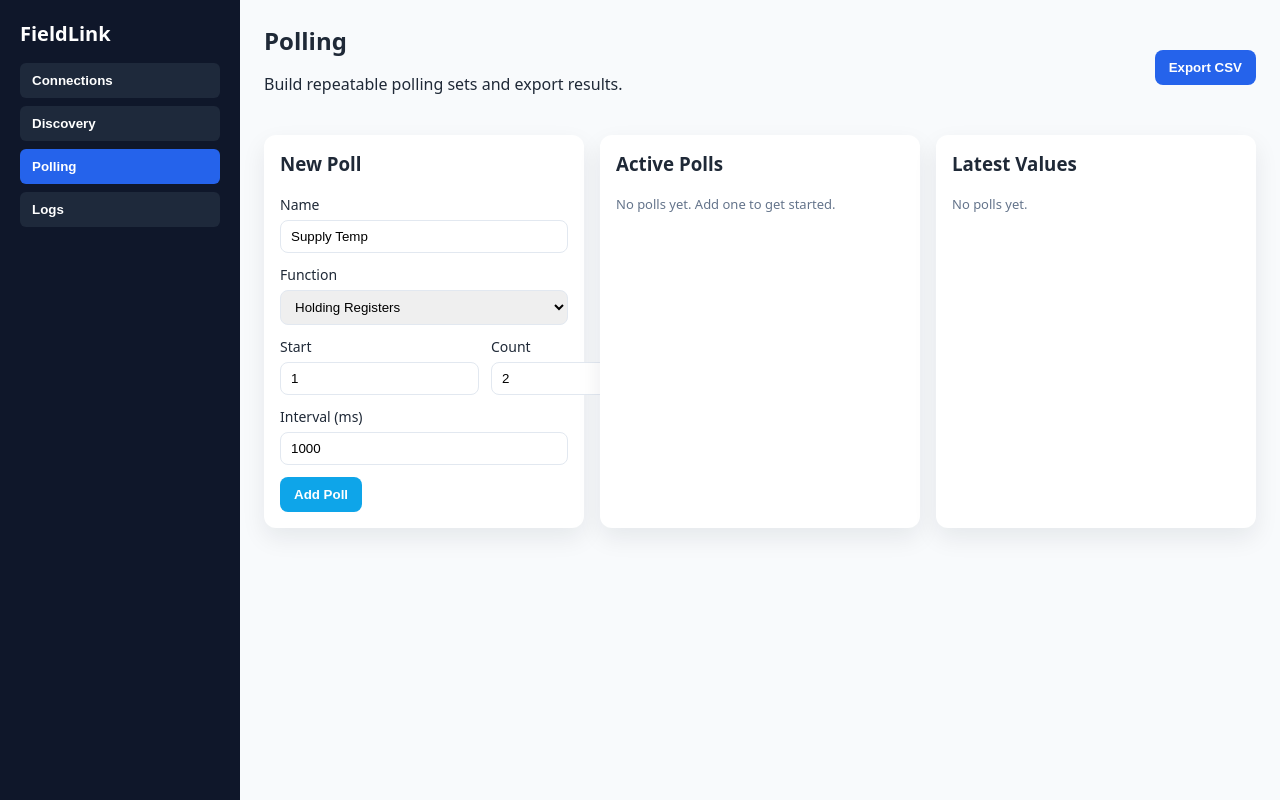
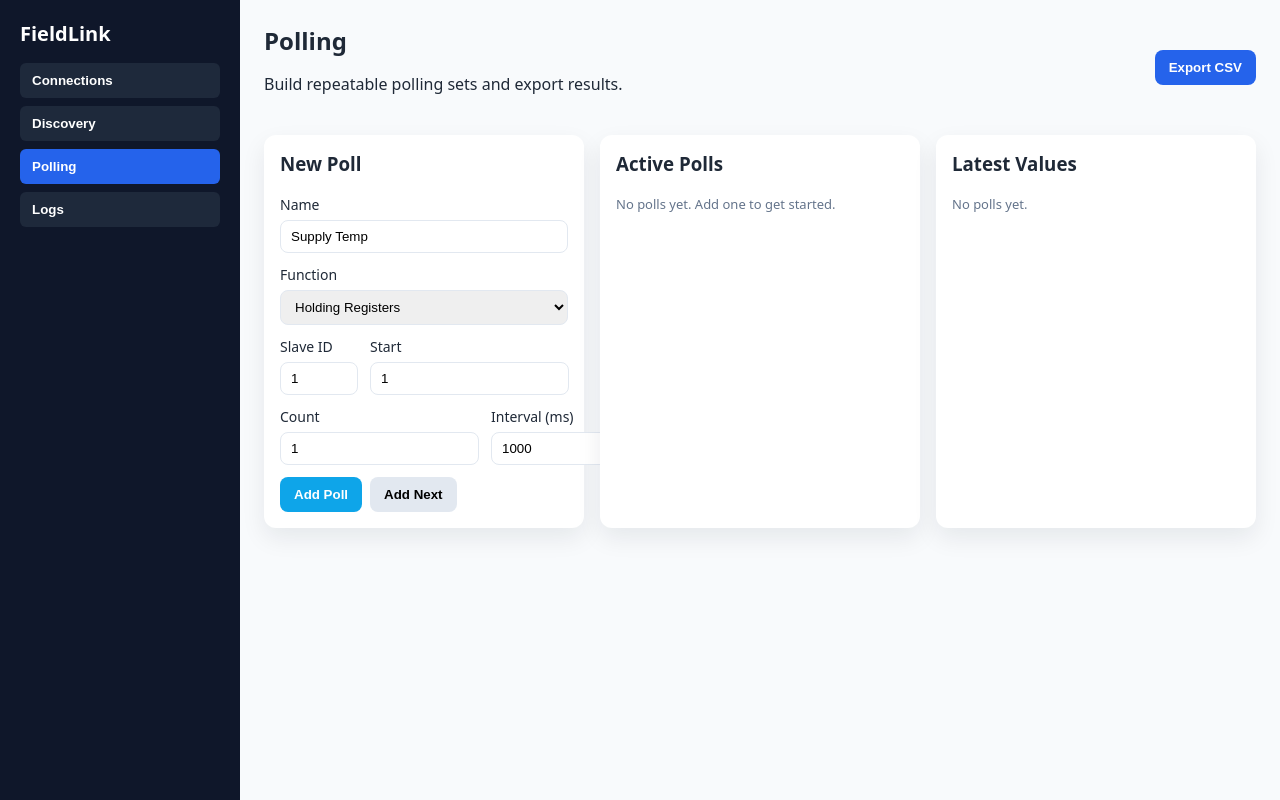
Before and after one commit to jordandarabosai-cloud/fieldlink, a React (Vite) app in the folder desktop/: page / in a window 1280 px wide. Both pictures are taken after a click on the button "Polling". Built offline with nearby package versions, Linux system fonts and the light colour scheme.

Commit message:
Add poll slave ID and quick add next register

```diff
--- a/desktop/src/App.tsx
+++ b/desktop/src/App.tsx
@@ -12,6 +12,7 @@ type PollingItem = {
   id: string;
   name: string;
   functionType: Exclude<ModbusFunction, "write">;
+  address: number;
   start: number;
   count: number;
   intervalMs: number;
@@ -68,9 +69,10 @@ export default function App() {
 
   const [pollName, setPollName] = useState<string>("Supply Temp");
   const [pollStart, setPollStart] = useState<number>(1);
-  const [pollCount, setPollCount] = useState<number>(2);
+  const [pollCount, setPollCount] = useState<number>(1);
   const [pollInterval, setPollInterval] = useState<number>(1000);
   const [pollFunction, setPollFunction] = useState<Exclude<ModbusFunction, "write">>("holding");
+  const [pollSlaveId, setPollSlaveId] = useState<number>(modbusAddress);
   const [pollItems, setPollItems] = useState<PollingItem[]>([]);
   const [pollLogs, setPollLogs] = useState<PollingLog[]>([]);
 
@@ -104,14 +106,19 @@ export default function App() {
     setStatus("Serial disconnected");
   };
 
-  const runModbusRead = async (functionType: Exclude<ModbusFunction, "write">, start: number, count: number) => {
+  const runModbusRead = async (
+    functionType: Exclude<ModbusFunction, "write">,
+    start: number,
+    count: number,
+    address = modbusAddress
+  ) => {
     if (!window.fieldlink.modbus) {
       throw new Error("Modbus bridge not available");
     }
     if (functionType === "holding") {
-      return window.fieldlink.modbus.readHolding({ address: modbusAddress, start, count });
+      return window.fieldlink.modbus.readHolding({ address, start, count });
     }
-    return window.fieldlink.modbus.readInput({ address: modbusAddress, start, count });
+    return window.fieldlink.modbus.readInput({ address, start, count });
   };
 
   const handleModbusAction = async () => {
@@ -138,7 +145,7 @@ export default function App() {
     }
   };
 
-  const handleAddPoll = () => {
+  const handleAddPoll = (startOverride?: number) => {
     const id = crypto.randomUUID();
     setPollItems((items) => [
       ...items,
@@ -146,12 +153,19 @@ export default function App() {
         id,
         name: pollName,
         functionType: pollFunction,
-        start: pollStart,
+        address: pollSlaveId,
+        start: startOverride ?? pollStart,
         count: pollCount,
         intervalMs: pollInterval,
         enabled: true,
       },
     ]);
+  };
+
+  const handleAddNextPoll = () => {
+    const nextStart = pollStart + pollCount;
+    handleAddPoll(nextStart);
+    setPollStart(nextStart);
   };
 
   const handleTogglePoll = (id: string) => {
@@ -213,7 +227,7 @@ export default function App() {
       .map((item) =>
         setInterval(async () => {
           try {
-            const result = await runModbusRead(item.functionType, item.start, item.count);
+            const result = await runModbusRead(item.functionType, item.start, item.count, item.address);
             const timestamp = formatTimestamp(new Date());
             setPollItems((items) =>
               items.map((existing) =>
@@ -265,7 +279,7 @@ export default function App() {
       );
 
     return () => timers.forEach((timer) => clearInterval(timer));
-  }, [pollItems, modbusAddress]);
+  }, [pollItems]);
 
   return (
     <div className="app">
@@ -465,21 +479,32 @@ export default function App() {
               </label>
               <div className="field-row">
                 <label className="field">
+                  Slave ID
+                  <input type="number" min={1} max={247} value={pollSlaveId} onChange={(e) => setPollSlaveId(Number(e.target.value))} />
+                </label>
+                <label className="field">
                   Start
                   <input type="number" min={0} value={pollStart} onChange={(e) => setPollStart(Number(e.target.value))} />
                 </label>
+              </div>
+              <div className="field-row">
                 <label className="field">
                   Count
                   <input type="number" min={1} value={pollCount} onChange={(e) => setPollCount(Number(e.target.value))} />
                 </label>
+                <label className="field">
+                  Interval (ms)
+                  <input type="number" min={250} value={pollInterval} onChange={(e) => setPollInterval(Number(e.target.value))} />
+                </label>
               </div>
-              <label className="field">
-                Interval (ms)
-                <input type="number" min={250} value={pollInterval} onChange={(e) => setPollInterval(Number(e.target.value))} />
-              </label>
-              <button className="secondary" onClick={handleAddPoll}>
-                Add Poll
-              </button>
+              <div className="card-actions">
+                <button className="secondary" onClick={() => handleAddPoll()}>
+                  Add Poll
+                </button>
+                <button className="ghost" onClick={handleAddNextPoll}>
+                  Add Next
+                </button>
+              </div>
             </div>
 
             <div className="card">
@@ -491,7 +516,7 @@ export default function App() {
                     <div>
                       <strong>{item.name}</strong>
                       <div className="helper-text">
-                        {item.functionType} @ {item.start} ({item.count}) every {item.intervalMs}ms
+                        {item.functionType} @ {item.start} ({item.count}) every {item.intervalMs}ms · ID {item.address}
                       </div>
                       <div className="helper-text">
                         {item.lastUpdated
@@ -523,6 +548,7 @@ export default function App() {
                     <tr>
                       <th>Name</th>
                       <th>Function</th>
+                      <th>Slave</th>
                       <th>Start</th>
                       <th>Count</th>
                       <th>Latest</th>
@@ -534,6 +560,7 @@ export default function App() {
                       <tr key={item.id}>
                         <td>{item.name}</td>
                         <td>{item.functionType}</td>
+                        <td>{item.address}</td>
                         <td>{item.start}</td>
                         <td>{item.count}</td>
                         <td>{item.lastValues ? item.lastValues.join(", ") : "-"}</td>
```
